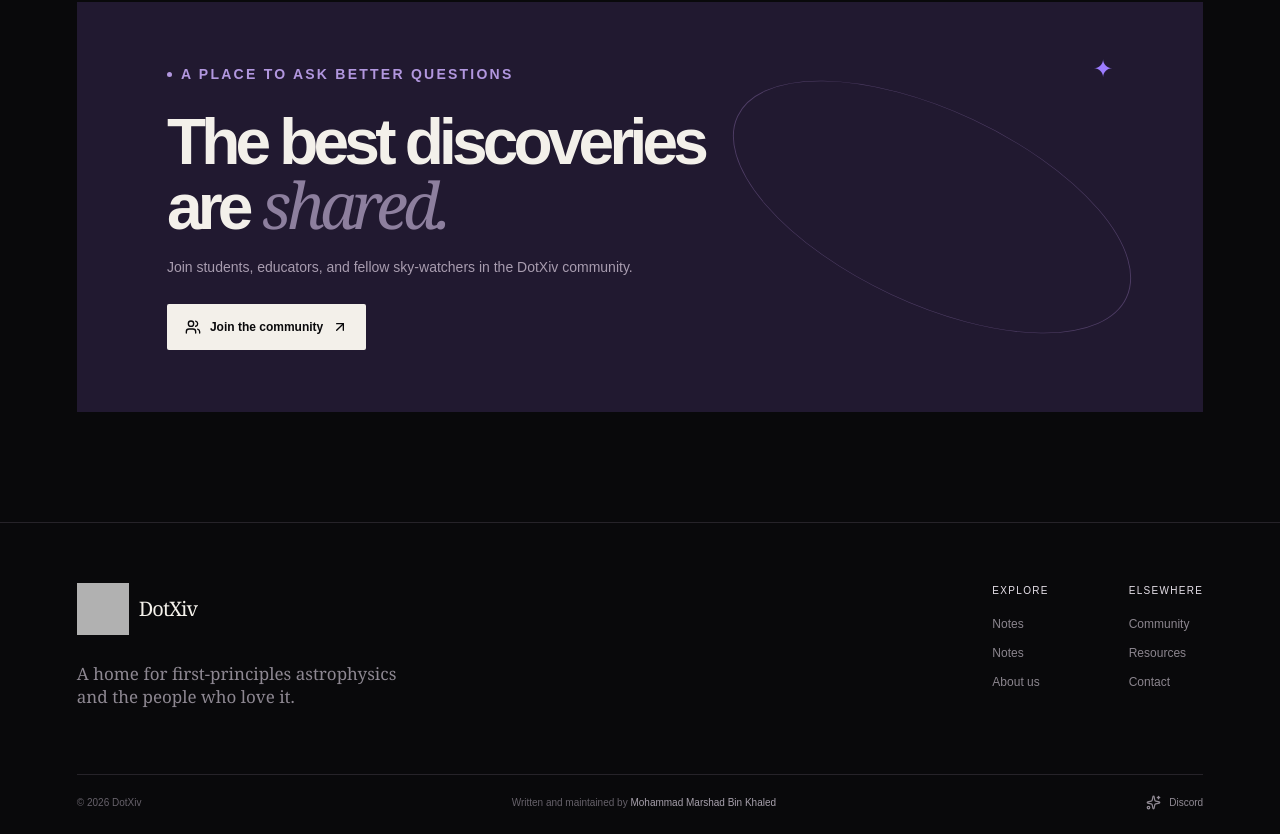
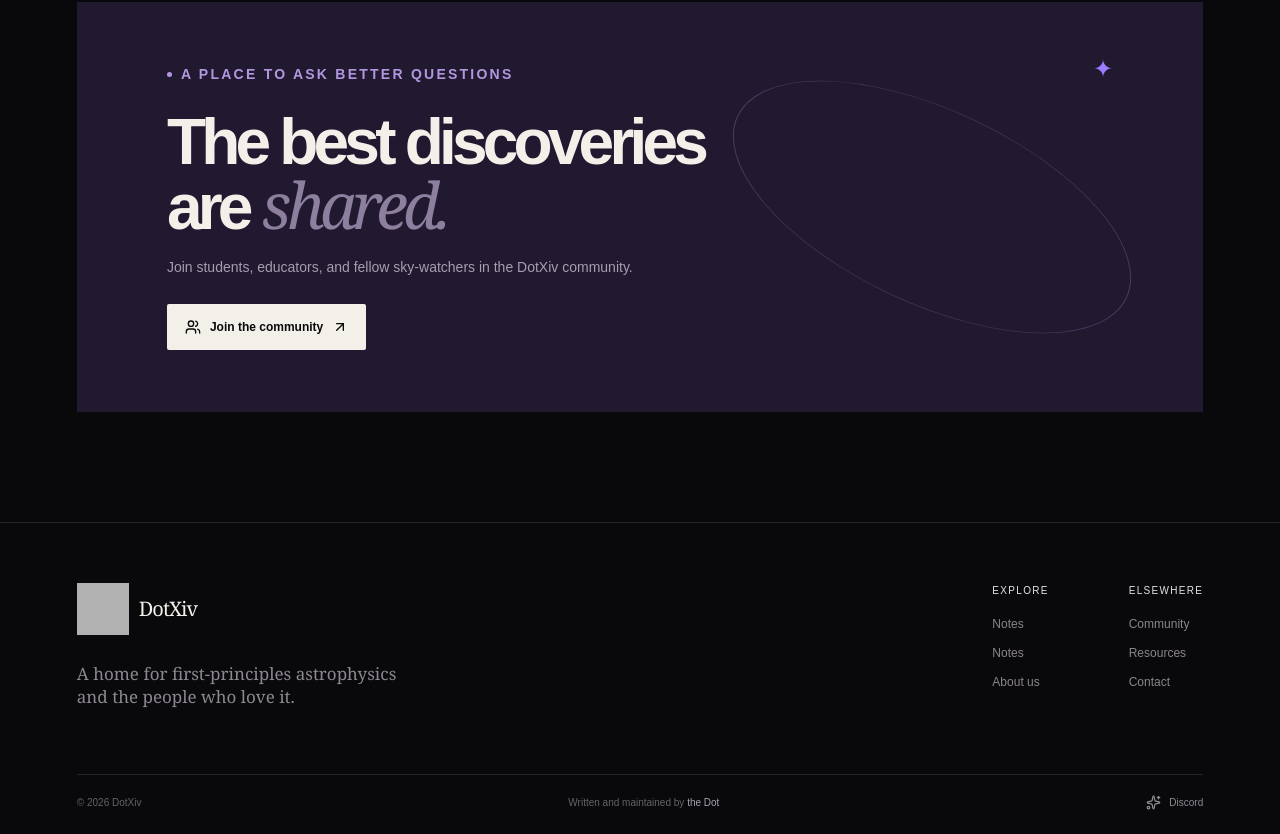
Before and after one commit to MARS02isfromMARS/dotxiv-website-development, a Next.js app: page / in a window 1280 px wide. Shown: the part 2450-3284 px from the top of the page. Built offline with nearby package versions, Linux system fonts and the light colour scheme; grey boxes are pictures that could not be loaded.

Commit message:
Update footer text with a link to Dot

```diff
--- a/app/page.tsx
+++ b/app/page.tsx
@@ -215,7 +215,8 @@ export default function Page() {
         </div>
         <div className="footer-bottom">
           <span>© 2026 DotXiv</span>
-          <span>Written and maintained by <strong>Mohammad Marshad Bin Khaled</strong></span>
+          <span>Written and maintained by <Link href="https://thedotastro.netlify.app" className="hover:underline"><strong>the Dot</strong></Link></span>
+
           <span className="social"><Sparkles size={15} /> <span>Discord</span></span>
         </div>
       </footer>
```
